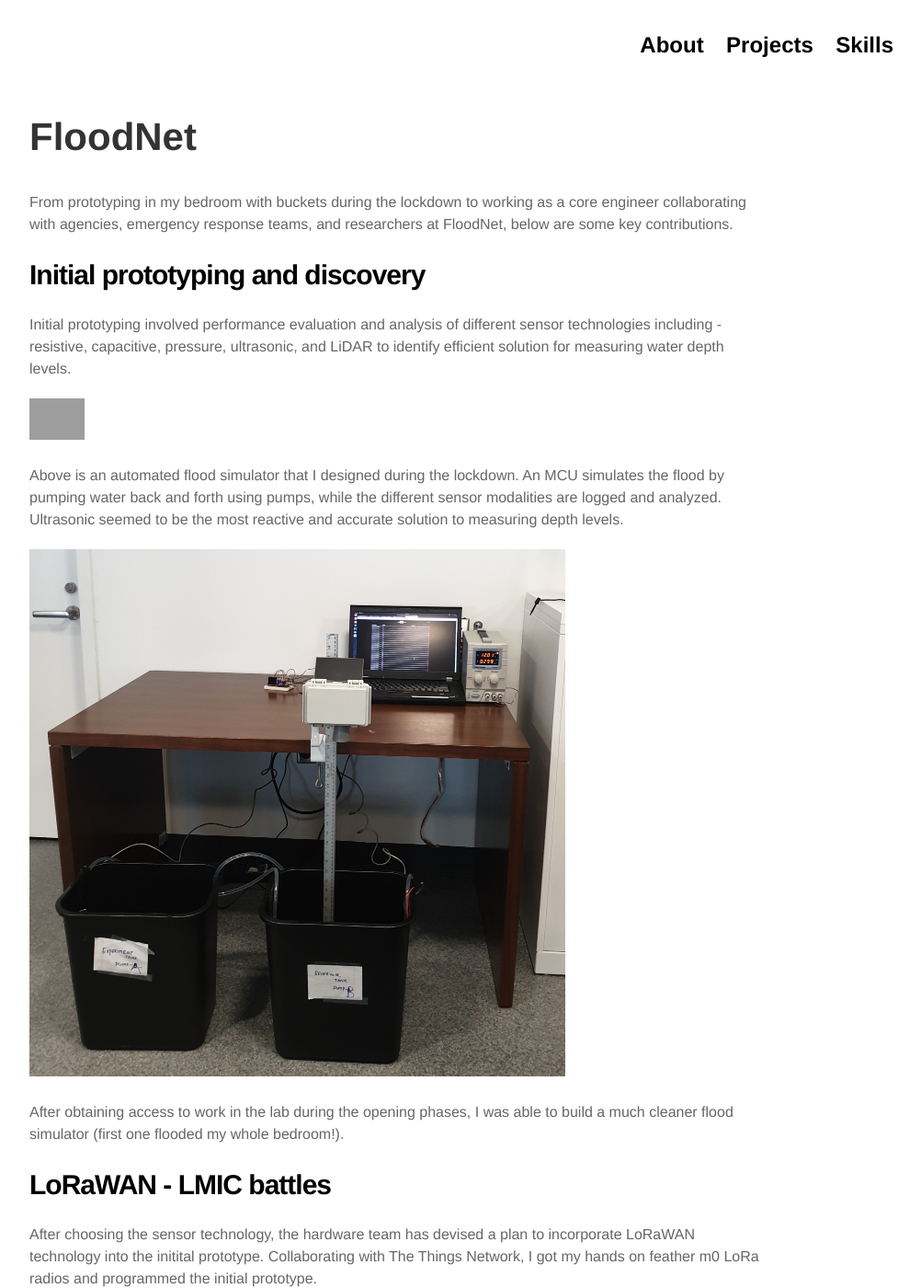
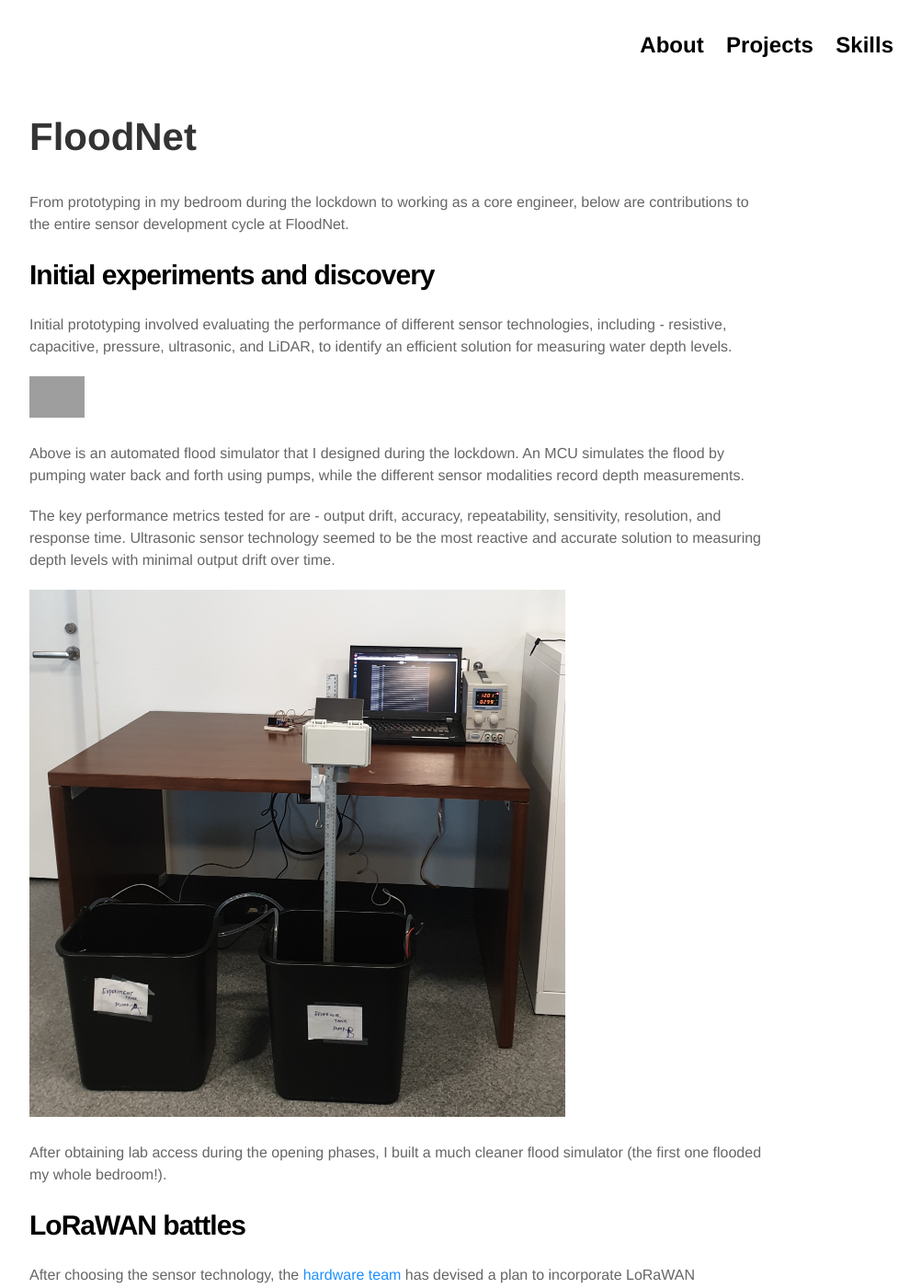
Before and after one commit to Praneethsvch/praneethsvch.github.io, a Jekyll site: the page built from projects/floodnet.md, in a window 1280 px wide and 1400 px high. Shown: the whole window at 92% size, without its empty margins (138-1140 px from the left). Built offline with Jekyll 4.4.1, drawn with Linux system fonts in a browser that asks for light colours; nearby versions of some CDN libraries; some of the changed text lies outside the part shown; grey boxes are pictures that could not be loaded.

Commit message:
write-up

```diff
--- a/projects/floodnet.md
+++ b/projects/floodnet.md
@@ -5,31 +5,45 @@ title: FloodNet
 
 ## FloodNet
 
-From prototyping in my bedroom with buckets during the lockdown to working as a core engineer collaborating with agencies, emergency response teams,  and  researchers at FloodNet, below are some key contributions.
+From prototyping in my bedroom during the lockdown to working as a core engineer, below are contributions to the entire sensor development cycle at FloodNet.
 
-# Initial prototyping and discovery
+# Initial experiments and discovery
 
-Initial prototyping involved performance evaluation and analysis of different sensor technologies including - resistive, capacitive, pressure, ultrasonic, and LiDAR to identify efficient solution for measuring water depth levels.
+
+
+Initial prototyping involved evaluating the performance of different sensor technologies, including - resistive, capacitive, pressure, ultrasonic, and LiDAR, to identify an efficient solution for measuring water depth levels.
 
  <img src="/projects/18646.jpeg" alt="18646" style="zoom:15%;" />
 
-Above is an automated flood simulator that I designed during the lockdown. An MCU simulates the flood by pumping water back and forth using pumps, while the different sensor modalities are logged and analyzed. Ultrasonic seemed to be the most reactive and accurate solution to measuring depth levels.
+Above is an automated flood simulator that I designed during the lockdown. An MCU simulates the flood by pumping water back and forth using pumps, while the different sensor modalities record depth measurements.
 
-
+The key performance metrics tested for are - output drift, accuracy, repeatability, sensitivity, resolution, and response time. Ultrasonic sensor technology seemed to be the most reactive and accurate solution to measuring depth levels with minimal output drift over time.
 
 <img src="/projects/lab-simulator.jpg" alt="lab-simulator" style="zoom:25%;" />
 
-After obtaining access to work in the lab during the opening phases, I was able to build a much cleaner flood simulator (first one flooded my whole bedroom!).
+After obtaining lab access during the opening phases, I built a much cleaner flood simulator (the first one flooded my whole bedroom!).
 
-# LoRaWAN - LMIC battles
+# LoRaWAN battles
 
-After choosing the sensor technology, the hardware team has devised a plan to incorporate LoRaWAN technology into the initital prototype. Collaborating with The Things Network, I got my hands on feather m0 LoRa radios and programmed the initial prototype.
+After choosing the sensor technology, the [hardware team](https://www.floodnet.nyc/partners/) has devised a plan to incorporate LoRaWAN technology into the initital prototype. Collaborating with The Things Network, I got my hands on feather m0 LoRa radios and programmed the initial prototype.
+
+<img src="/projects/components.png" alt="lab-simulator" style="zoom:24%;" />
 
 The library used was IBM LMIC, a C based library which implements LoRaWAN-MAC in C. The examples provioded in the library were primitive and working of LoRaWAN technology requires hard real-time deadlines. After long summer battles with LMIC, I successfully developed stable firmware with ultra-low power consumption.
 
-# First prototype and deployment
+# Back-end development
+
+<img src="/projects/data-pipeline-overview.png" alt="lab-simulator" style="zoom:25%;" />
+
+<img src="/projects/full-data-pipeline.png" alt="lab-simulator" style="zoom:45%;" />
+
+# First version and deployments
 
 <img src="/projects/IMG_1852.jpg" alt="IMG_1852" style="zoom:15%;" />
+
+<img src="/projects/map2.png" alt="Screen Shot 2021-06-17 at 9.50.17 PM" style="zoom:34%;" />
+
+<img src="/projects/map1.png" alt="Screen Shot 2021-06-18 at 12.15.45 PM" style="zoom:45%;" />
 
 
 
@@ -39,27 +53,25 @@ The library used was IBM LMIC, a C based library which implements LoRaWAN-MAC in
 
 
 
+
+
 # Dealing with Noise
+
+
 
 
 # Floods captured during Henri and Ida
 
+<img src="/projects/henri_new_stacked_sensor_4.png" alt="henri_new_stacked_sensor_4" style="zoom:25%;" />
 
+<img src="/projects/ida_new_stacked_sensor_4.png" alt="ida_new_stacked_sensor_4" style="zoom:25%;" />
 
-<img src="/projects/henri_new_stacked_sensor_4.png" alt="henri_new_stacked_sensor_4" style="zoom:22%;" />
+# Latest version and upcoming deployments
 
-<img src="/projects/ida_new_stacked_sensor_4.png" alt="ida_new_stacked_sensor_4" style="zoom:22%;" />
-
-# Mini version
-
-
-
-# Back-end development
-
-
+<img src="/projects/closeup.png" alt="Image from iOS (1)" style="zoom:40%;" />
 
 # QC/QAP procedures
 
 
 
-# Design for Manufacturing (DFM)
+# Design for Manufacturing (DFM) and Growth of FloodNet
```
Also changed, not shown: projects/closeup.png (added), projects/data-pipeline-overview.png (added), projects/full-data-pipeline.png (added), projects/map1.png (added), projects/map2.png (added), 3 other files.
